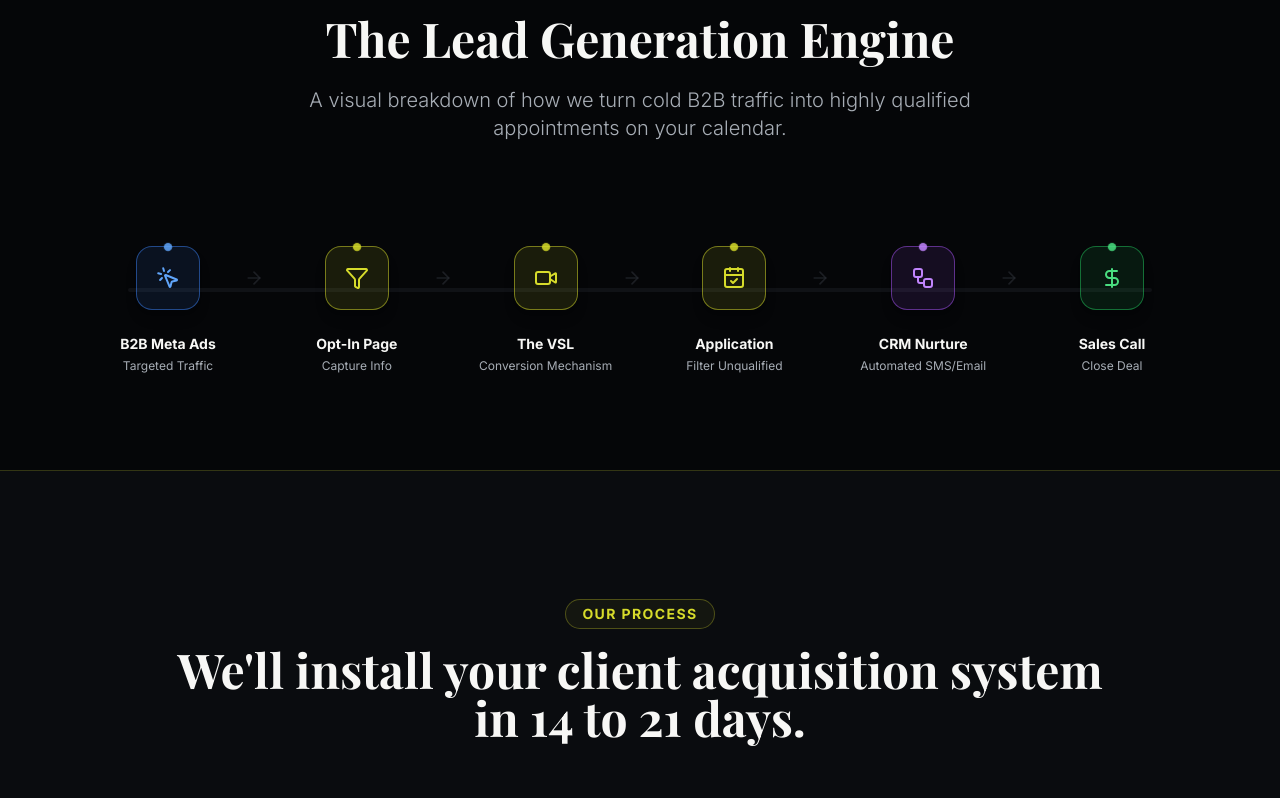
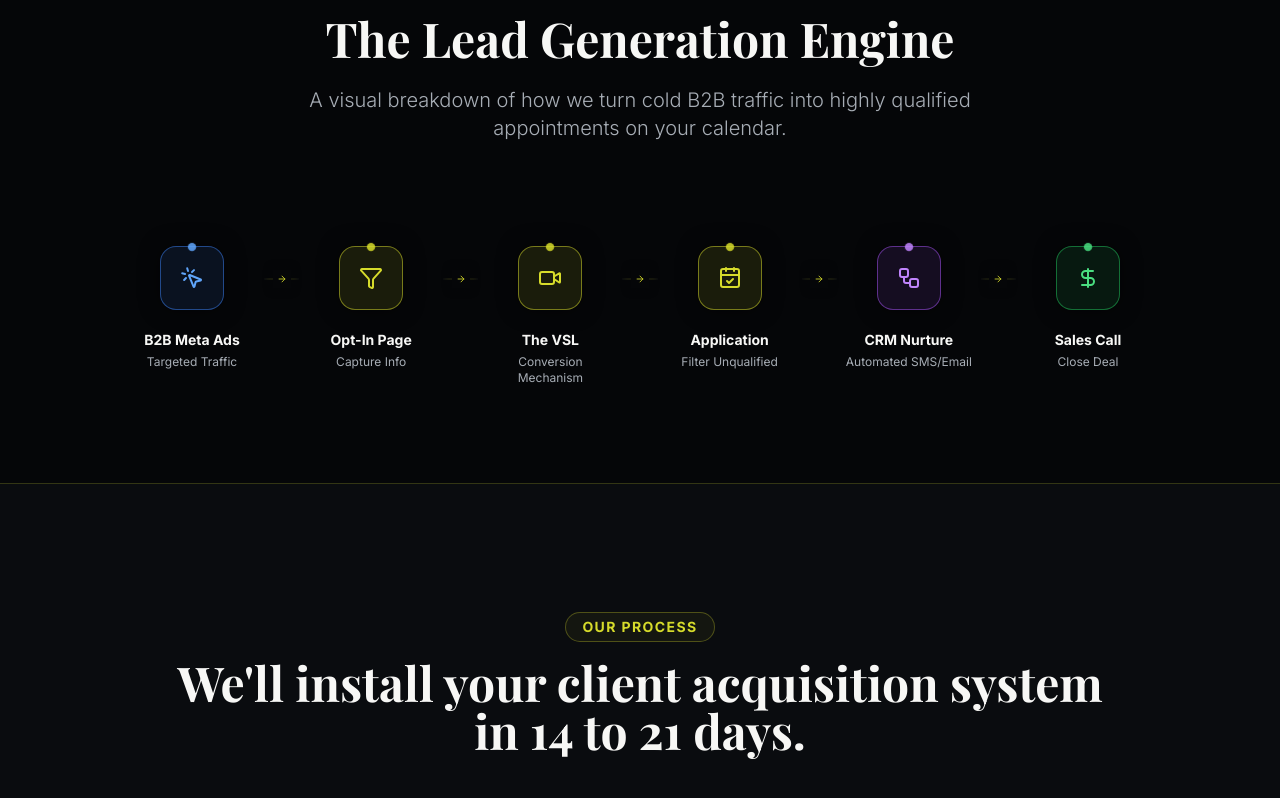
Before and after one commit to Operzy/demand-dynasty-vsl, a React (Vite) app: page / in a window 1280 px wide. Shown: the part 4969-5767 px from the top of the page. Built offline with nearby package versions, Linux system fonts and the light colour scheme; a web font is replaced by a local one.

Commit message:
Refine desktop timeline arrows in Funnel Diagram

```diff
--- a/src/components/FunnelDiagram.jsx
+++ b/src/components/FunnelDiagram.jsx
@@ -75,28 +75,31 @@ const FunnelDiagram = () => {
         </div>
 
         {/* Desktop Layout (Horizontal Flow) */}
-        <div className="hidden lg:flex items-center justify-center relative w-full pt-10 diagram-grid">
-          {/* Continuous connection line behind */}
-          <div className="absolute top-1/2 -translate-y-1/2 left-10 right-10 h-1 bg-brand-border/30 rounded-full z-0"></div>
+        <div className="hidden lg:flex items-start justify-center relative w-full pt-10 diagram-grid px-8">
 
-          <div className="flex justify-between w-full relative z-10">
+          <div className="flex w-full relative z-10">
             {nodes.map((node, i) => (
-              <div key={node.id} className="flex flex-col items-center group diagram-node w-40">
-                <div className={`w-16 h-16 rounded-2xl border ${node.border} ${node.bg} ${node.color} flex items-center justify-center mb-6 shadow-lg group-hover:scale-110 transition-transform duration-300 relative bg-[#0b0c10]`}>
-                  {node.icon}
-                  {/* Glowing dot on top */}
-                  <div className={`absolute -top-1 w-2 h-2 rounded-full bg-current pulse-line`}></div>
+              <React.Fragment key={node.id}>
+                {/* Node */}
+                <div className="flex flex-col items-center group diagram-node w-36 relative shrink-0">
+                  <div className={`w-16 h-16 rounded-2xl border ${node.border} ${node.bg} ${node.color} flex items-center justify-center mb-5 shadow-[0_0_20px_rgba(0,0,0,0.5)] group-hover:scale-110 group-hover:border-opacity-100 transition-all duration-300 relative bg-[#0b0c10] z-20`}>
+                    {node.icon}
+                    {/* Glowing dot on top */}
+                    <div className={`absolute -top-1 w-2 h-2 rounded-full bg-current pulse-line`}></div>
+                  </div>
+                  <h3 className="text-brand-light font-bold text-center text-sm mb-1">{node.title}</h3>
+                  <p className="text-brand-text text-xs text-center px-2 leading-snug">{node.desc}</p>
                 </div>
-                <h3 className="text-brand-light font-bold text-center text-sm mb-1">{node.title}</h3>
-                <p className="text-brand-text text-xs text-center">{node.desc}</p>
 
-                {/* Arrow to next node */}
+                {/* Connector line with arrow */}
                 {i < nodes.length - 1 && (
-                  <div className="absolute top-8 -right-4 -translate-y-1/2 text-brand-border/60">
-                    <ArrowRight size={20} />
+                  <div className="flex-1 flex items-start justify-center pt-8 relative z-0 diagram-node min-w-[20px]">
+                     <div className="w-full h-[2px] bg-gradient-to-r from-brand-border/10 via-brand-accent/30 to-brand-border/10 relative flex items-center justify-center">
+                        <ArrowRight size={18} className="text-brand-accent absolute bg-[#050608] px-1 shadow-[0_0_10px_#050608]" />
+                     </div>
                   </div>
                 )}
-              </div>
+              </React.Fragment>
             ))}
           </div>
         </div>
```
